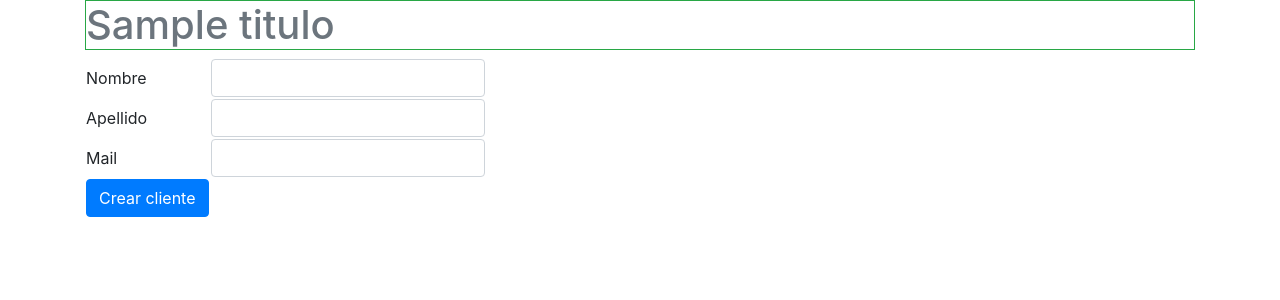
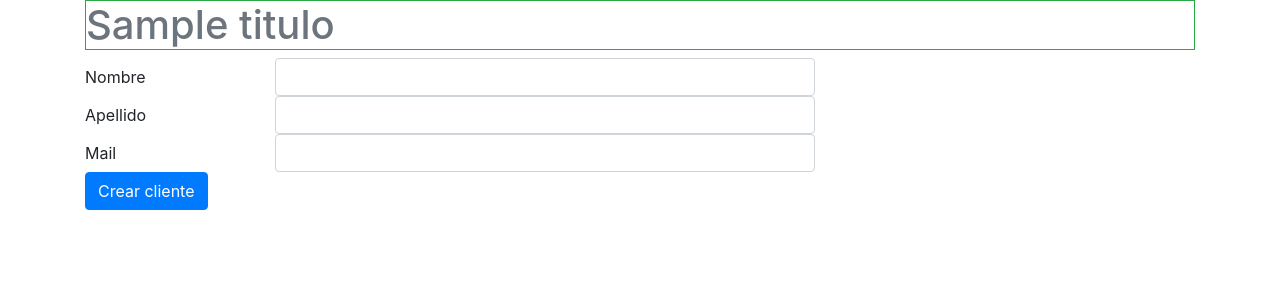
Before and after one commit to rccs09/spring-boot-web, a Spring app: page /form in a window 1280 px wide. Shown: the part 56-356 px from the top of the page. Run offline with Thymeleaf, Linux system fonts and the light colour scheme; the template is opened without the code that fills it: most values are stand-ins (such as "Sample title", 1, 10 or a date in 2020); data that the repository does not hold is empty; database files in the repository are not loaded.

Commit message:
54. Mejorando formulario con estilos Bootstrap CSS

```diff
--- a/Seccion3/spring-boot-data-jpa/src/main/resources/templates/form.html
+++ b/Seccion3/spring-boot-data-jpa/src/main/resources/templates/form.html
@@ -30,23 +30,27 @@
 	<div class="container">
 		<h1 class="text-secondary border border-success border-top 0 border-left 0 border-right 0" th:text="${titulo}"> </h1>
 		<form th:action="@{/form}" th:object="${cliente}" method="post">
-			<table>
-				<tr>
-					<td>Nombre</td>
-					<td><input type="text" th:field="*{nombre}" class="form-control"/> </td>
-				</tr>
-				<tr>
-					<td>Apellido</td>
-					<td><input type="text" th:field="*{apellido}" class="form-control"/> </td>
-				</tr>
-				<tr>
-					<td>Mail</td>
-					<td><input type="email" th:field="*{mail}" class="form-control"/> </td>
-				</tr>
-				<tr>
-					<td><input type="submit" value="Crear cliente" class="btn btn-primary"/></td>
-				</tr>
-			</table>
+			<div class="from-group row">
+				<label class="col-sm-2 col-form-label">Nombre</label>
+				<div class="col-sm-6">
+					<input type="text" th:field="*{nombre}" class="form-control"/>
+				</div>
+			</div>
+			<div class="from-group row">
+				<label class="col-sm-2 col-form-label">Apellido</label>
+				<div class="col-sm-6">
+					<input type="text" th:field="*{apellido}" class="form-control"/>
+				</div>
+			</div>
+			<div class="from-group row">
+				<label class="col-sm-2 col-form-label">Mail</label>
+				<div class="col-sm-6">
+					<input type="email" th:field="*{mail}" class="form-control"/>
+				</div>
+			</div>
+
+			<input type="submit" value="Crear cliente" class="btn btn-primary"/>
+
 			<input type="hidden" th:field="*{id}"/>
 		</form>
 	</div>
```
